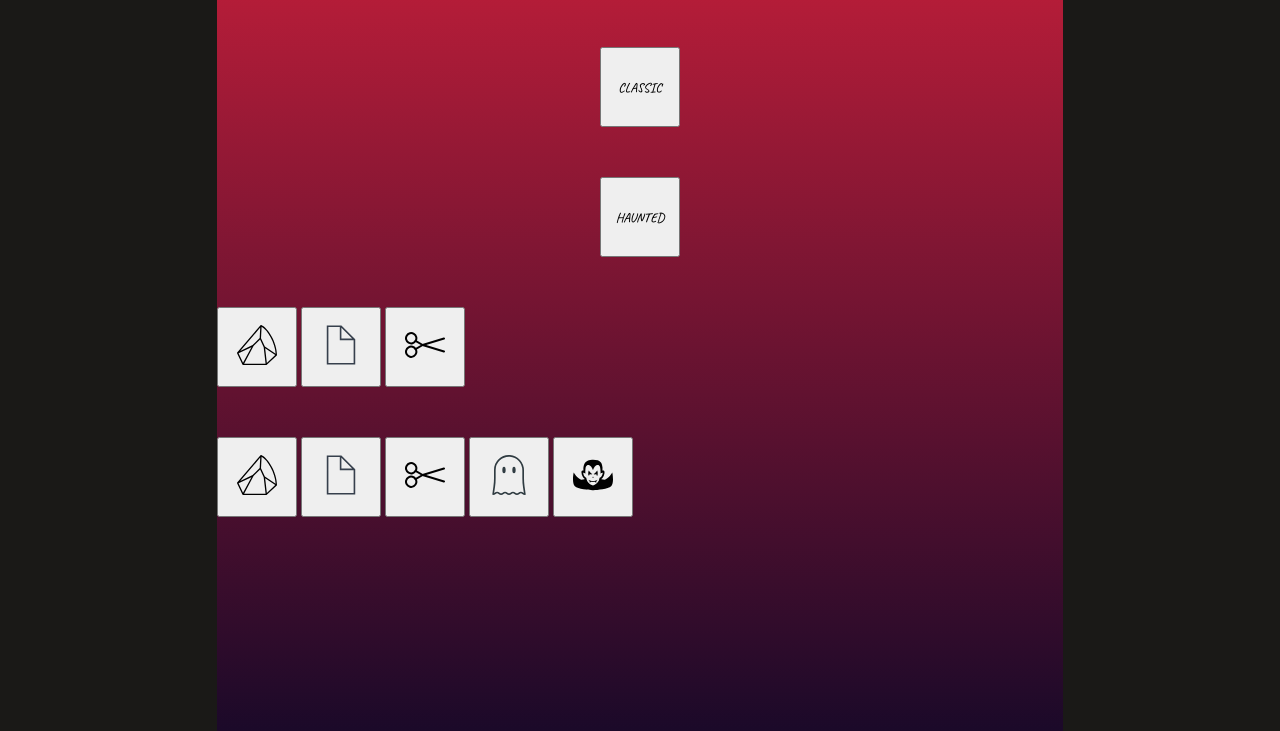
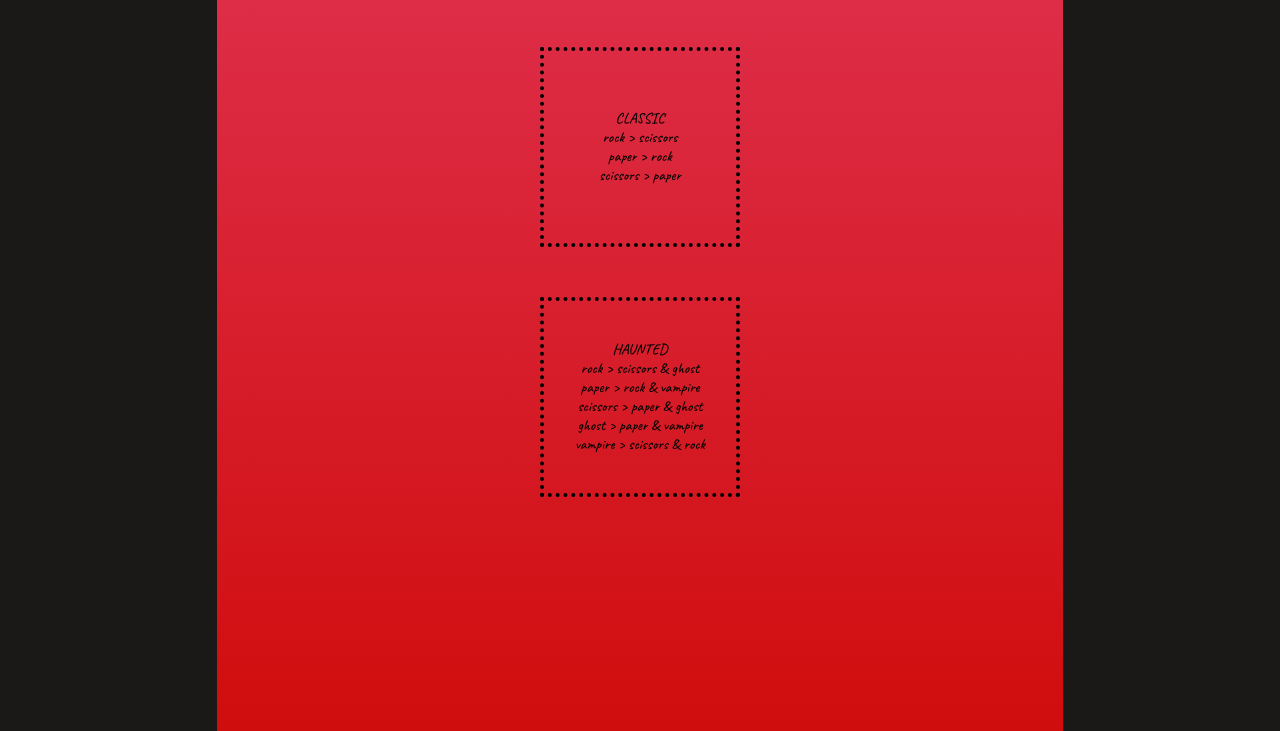
Before and after one commit to Echory/rock-paper-scissors, a plain HTML site: page index.html in a window 1280 px wide. Shown: the part 69-800 px from the top of the page. Drawn offline with Linux system fonts and the light colour scheme.

Commit message:
Complete basic css styling

```diff
--- a/index.html
+++ b/index.html
@@ -17,15 +17,25 @@
     <h1>ROCK PAPER SCISSORS</h1>
     <div class="choose-game-area">
       <p class="choose-game-sentence">Choose your game!</p>
-      <button>CLASSIC</button>
-      <button>HAUNTED</button>
+      <button class="classic-button">CLASSIC
+        <p>rock > scissors</p>
+        <p> paper > rock</p>
+        <p>scissors > paper</p>
+      </button>
+      <button class="haunted-button">HAUNTED
+        <p>rock > scissors & ghost</p>
+        <p> paper > rock & vampire</p>
+        <p>scissors > paper & ghost</p>
+        <p>ghost > paper & vampire</p>
+        <p>vampire > scissors & rock</p>
+      </button>
     </div>
-    <div class="classic-buttons">
+    <div class="classic-buttons hidden">
       <button><img src="assets/rock.svg"></button>
       <button><img src="assets/paper.svg"></button>
       <button><img src="assets/scissors.svg"></button>
     </div>
-    <div class="haunted-buttons">
+    <div class="haunted-buttons hidden">
       <button><img src="assets/rock.svg"></button>
       <button><img src="assets/paper.svg"></button>
       <button><img src="assets/scissors.svg"></button>
--- a/styles.css
+++ b/styles.css
@@ -8,12 +8,32 @@ body {
   justify-content: space-between;
 }
 
+.hidden {
+  display: none;
+}
+
 button {
   width: 80px;
   height: 80px;
   margin-top: 50px;
   /* border: none;
   background-color: transparent; */
+}
+
+button:hover {
+  color: white;
+  font-size: 20px;
+  border: 6px dotted black;
+}
+
+.classic-button,
+.haunted-button {
+  width: 200px;
+  height: 200px;
+  border: 4px dotted black;
+  background-color: transparent;
+  cursor: pointer;
+  font-size: 15px;
 }
 
 img {
@@ -23,8 +43,10 @@ img {
 
 /*----MAIN----*/
 main {
-  background: linear-gradient(180deg, hsla(350, 73%, 44%, 1) 0%, rgb(27, 9, 41) 100%);
+  background: linear-gradient(180deg, rgb(223, 48, 77) 0%, rgb(208, 13, 13) 100%);
   width: 70%;
+
+  /* rgb(77, 67, 84) 100% */
 }
 
 h1,
```
